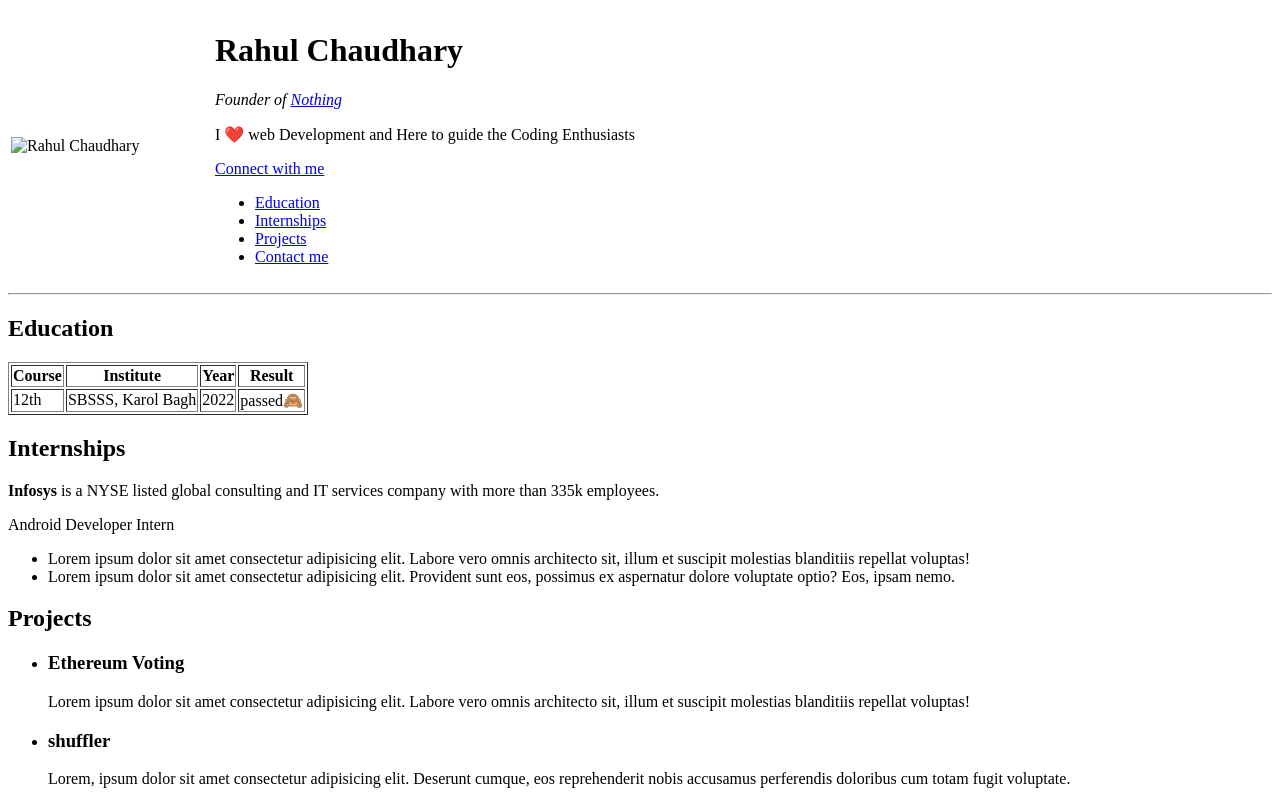
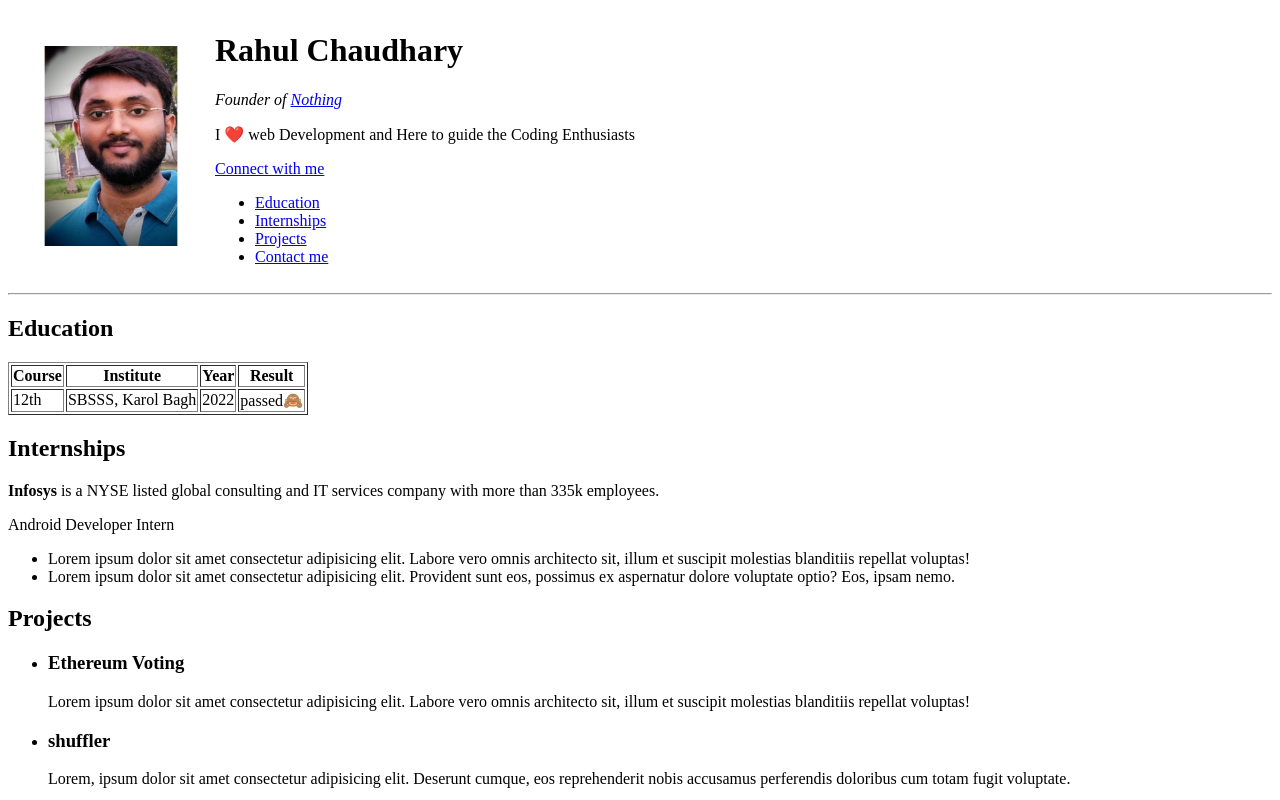
Before and after one commit to Rkchaudhary124/Resume, a plain HTML site: page index.html in a window 1280 px wide. Shown: the top 800 px of the page. Drawn offline with Linux system fonts and the light colour scheme.

Commit message:
Update index.html

```diff
--- a/index.html
+++ b/index.html
@@ -14,7 +14,7 @@
             <img
               style="float: left"
               width="200"
-              src="image/WhatsApp Image 2022-09-08 at 7.19.04 PM.jpeg"
+              src="WhatsApp Image 2022-09-08 at 7.19.04 PM.jpeg"
               alt="Rahul Chaudhary"
             />
           </td>
```
